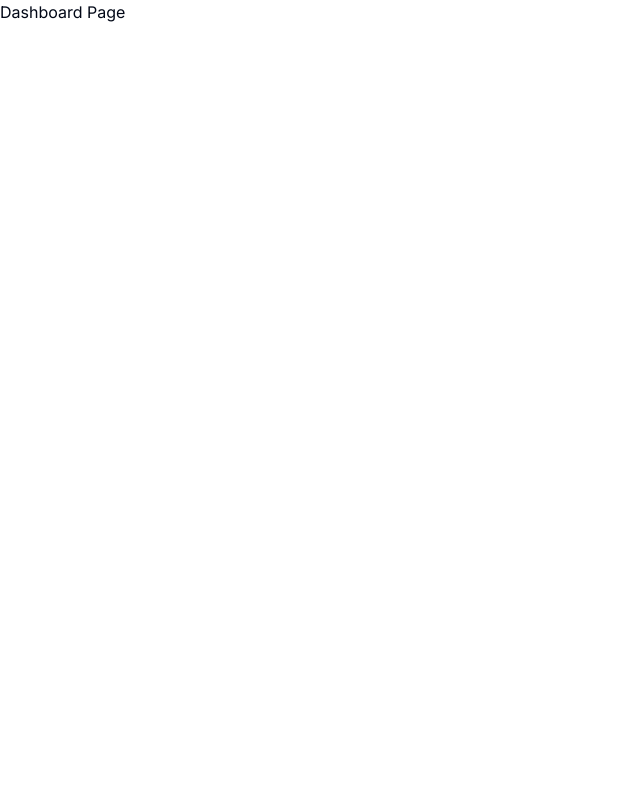
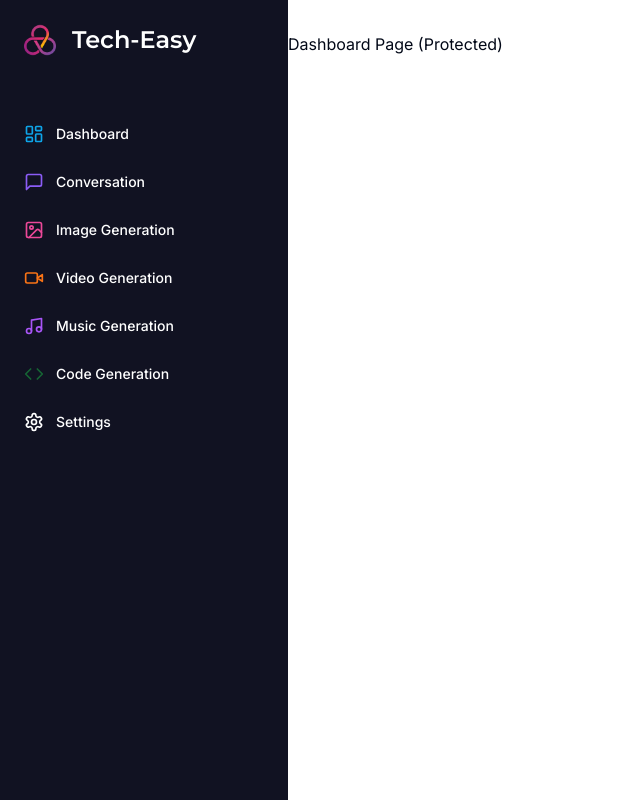
Before and after one commit to rejaulrasel/AI-Saas-Project, a Next.js app: page /dashboard in a window 1280 px wide. Shown: the whole page, without its empty margins (0-640 px from the left). Built offline with nearby package versions, Linux system fonts and the light colour scheme.

Commit message:
added sidebar for medium and large devices

```diff
--- a/app/(dashboard)/(routes)/dashboard/page.tsx
+++ b/app/(dashboard)/(routes)/dashboard/page.tsx
@@ -1,11 +1,7 @@
-import { Button } from '@/components/ui/button'
-import { UserButton } from '@clerk/nextjs';
-
 const DashboardPage = () => {
   return (
     <div>
-    <p>Dashboard Page</p>
-    <UserButton afterSignOutUrl='/'/>
+    <p>Dashboard Page (Protected)</p>
 
     </div>
     )
--- /dev/null
+++ b/app/(dashboard)/layout.tsx
@@ -0,0 +1,22 @@
+import Navbar from "@/components/navbar";
+import Sidebar from "@/components/sidebar";
+
+const DashboardLayout = ({
+    children
+}: {
+    children: React.ReactNode
+}) => {
+    return (
+        <div className="h-full relative">
+            <div className="hidden h-full md:flex md:w-72 md:flex-col md:fixed md:inset-y-0 z-[80] bg-gray-900">
+                <Sidebar/>
+            </div>
+            <main className="md:pl-72">
+            <Navbar/>
+            {children}
+            </main>
+        </div>
+    );
+};
+
+export default DashboardLayout;
--- /dev/null
+++ b/components/navbar.tsx
@@ -0,0 +1,18 @@
+import { Menu } from "lucide-react";
+import { Button } from "@/components/ui/button";
+import { UserButton } from "@clerk/nextjs";
+
+const Navbar = () => {
+    return (
+        <div className="flex items-center p-4">
+            <Button variant='ghost' size='icon' className="md:hidden">
+                <Menu />
+            </Button>
+            <div className="flex w-full justify-end">
+                <UserButton afterSignOutUrl="/" />
+            </div>
+        </div>
+    );
+};
+
+export default Navbar;
--- /dev/null
+++ b/components/sidebar.tsx
@@ -0,0 +1,91 @@
+"use client";
+import { Code, ImageIcon, LayoutDashboard, MessageSquare, Music, Music2Icon, Settings, VideoIcon } from "lucide-react";
+import { Montserrat } from "next/font/google";
+import Image from "next/image";
+import Link from "next/link";
+
+import { cn } from "@/lib/utils";
+
+const montserrat = Montserrat({
+    weight: '600',
+    subsets: ["latin"]
+});
+
+const routes = [
+    {
+        label: "Dashboard",
+        icon: LayoutDashboard,
+        href: "/dashboard",
+        color: 'text-sky-500',
+    },
+    {
+        label: "Conversation",
+        icon: MessageSquare,
+        href: "/conversation",
+        color: 'text-violet-500',
+    },
+    {
+        label: "Image Generation",
+        icon: ImageIcon,
+        href: "/image",
+        color: 'text-pink-500',
+    },
+    {
+        label: "Video Generation",
+        icon: VideoIcon,
+        href: "/video",
+        color: 'text-orange-500',
+    },
+    {
+        label: "Music Generation",
+        icon: Music,
+        href: "/music",
+        color: 'text-purple-500',
+    },
+    {
+        label: "Code Generation",
+        icon: Code,
+        href: "/code",
+        color: 'text-green-800',
+    },
+    {
+        label: "Settings",
+        icon: Settings,
+        href: "/settings",
+    },
+]
+
+const Sidebar = () => {
+    return (
+        <div className="space-y-4 py-4 flex flex-col h-full text-white bg-[#111222]">
+            <div className="px-3 py-2 flex-1">
+                <Link href='/dashboard' className='flex items-center pl-3 mb-14'>
+                    <div className="relative w-8 h-8 mr-4">
+                        <Image
+                            fill
+                            alt='Logo'
+                            src='/logo.png'
+                        />
+                    </div>
+                    <h1 className={cn('text-2xl font-bold', montserrat.className)}>Tech-Easy</h1>
+                </Link>
+                <div className='space-y-1'>
+                    {routes.map((route) => (
+                        <Link
+                            href={route.href}
+                            key={route.href}
+                            className="text-sm group flex p-3 w-full justify-start font-medium cursor-pointer hover:text-white hover:bg-white/10 rounded-lg transition"
+                        >
+                            <div className="flex items-center flex-1">
+                                <route.icon className={cn("h-5 w-5 mr-3", route.color)} />
+                                {route.label}
+                            </div>
+                        </Link>
+                    ))}
+                </div>
+            </div>
+        </div>
+    );
+};
+
+export default Sidebar;
```
Also changed, not shown: public/logo.png (added).
